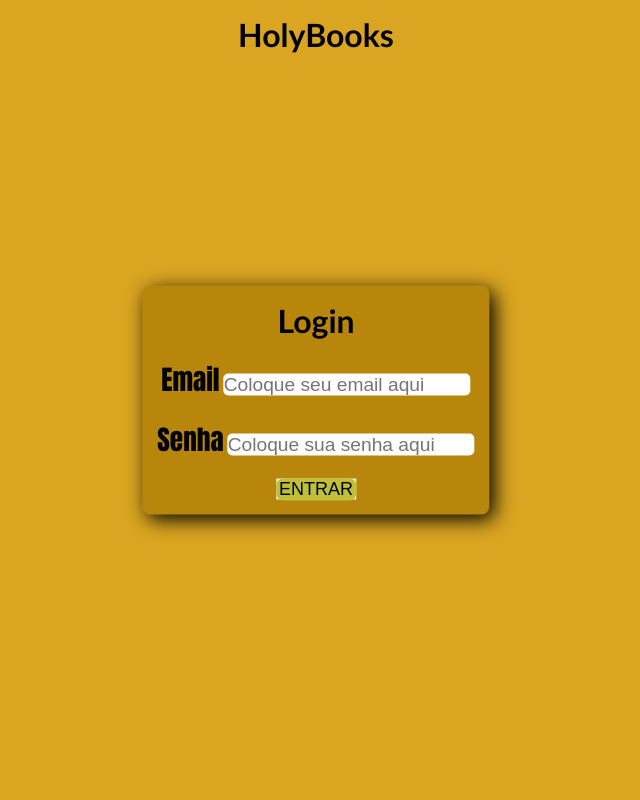
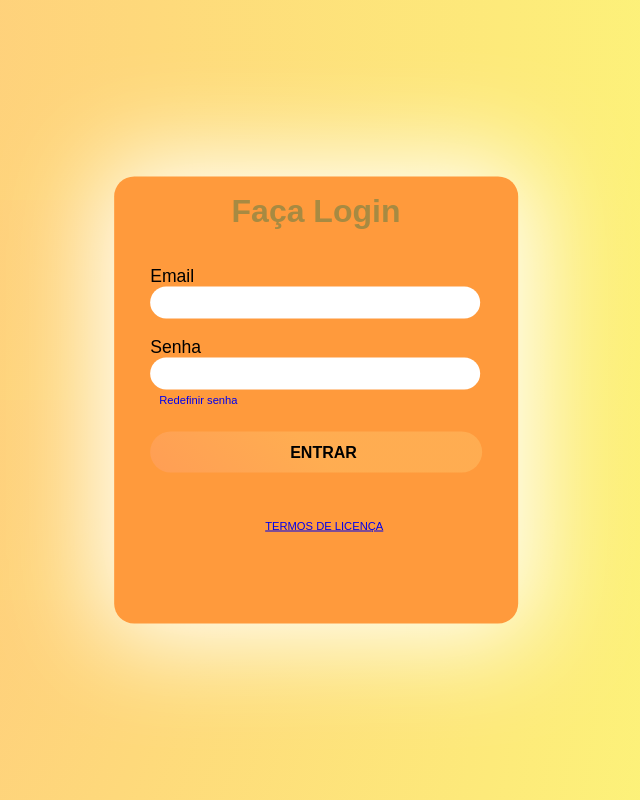
Before and after one commit to Pinheiro047/HolyBooks, a plain HTML site: page login.html in a window 1280 px wide. Shown: the whole page, without its empty margins (324-964 px from the left). Drawn offline with Linux system fonts and the light colour scheme.

Commit message:
login 100%

```diff
--- a/assets/css/login.css
+++ b/assets/css/login.css
@@ -1,48 +1,61 @@
 body{
-    background-color: #daa520;
-    font-family: 'Trebuchet MS';
+        background: radial-gradient(circle at 10% 20%, rgb(255, 200, 124) 0%, rgb(252, 251, 121) 90%);
+        font-family:Arial;
 }
 
-.holy{
-    text-align: center;
-    margin-top: 15px;
-
+.inicio_login{
+        background-color: #ff9a3c;
+        position: absolute;
+        top: 50%;
+        left: 50%;
+        transform: translate(-50%, -50%);
+        padding-left: 36px;
+        padding-top: 16px;
+        padding-right: 36px;
+        padding-bottom: 90px;
+        border-radius: 20px 20px 20px 20px;
+        box-shadow: white 1px 0 100px 15px;
 }
 
-.login{
-    background-color: #b8860b;
-    position: absolute;
-    padding-left: 15px;
-    padding-right: 15px;
-    padding-top: 15px;
-    padding-bottom: 15px;
-    border-radius: 8px;
-    top: 50%;
-    left: 50%;
-    transform: translate(-50%,-50%);
-    text-align: center;
-    box-shadow: 5px 5px 20px;
+.faca_login{
+        color: #a78a42;
+        text-align: center;
 }
 
 label{
-    font-size: 1.7rem;
-    font-family: Impact;
+        font-size: 1.1rem;
 }
 
 input{
-    border-radius: 5px;
-    border: none;
-    font-size: larger;
+        border-radius: 23px;
+        font-size: 0.8rem;
+        border: none;
+        width: 20rem;
+        height: 2rem;
+        padding-inline-start: 10px;
+}
+
+.redefinir{
+        font-size: 0.7rem;
+        text-decoration: none;
+        margin-left: 9px;
 }
 
 .entrar{
-    background-color: #c0c038;
-    color: black;
-    text-decoration: none;
-    padding-left: 2px;
-    padding-bottom: 2px;
-    padding-left: 3px;
-    padding-right: 3px;
-    font-size: large;
-    border-radius: 7px
+        background: linear-gradient(44.8deg, rgba(255, 136, 102, 0.67) -53.1%, rgba(255, 221, 136, 0.28) 49%);
+        padding-left: 100px;
+        padding-top: 12px;
+        padding-right: 125px;
+        padding-bottom: 12px;
+        border-radius: 25px;
+        text-decoration: none;
+        color: black;
+        padding-inline-start: 140px;
+        font-weight: bold;
 }
+
+
+.termos{
+        margin-left: 115px;
+        font-size: 0.7rem;
+}
--- a/assets/css/sobrenos.css
+++ b/assets/css/sobrenos.css
@@ -2,3 +2,7 @@
     text-align: center;
     font-size: 1.6rem;
 }
+
+.nos{
+    color: black;
+}
--- /dev/null
+++ b/assets/js/java.js
@@ -0,0 +1,5 @@
+let faca_login = document.getElementById('faca_login')
+
+faca_login.addEventListener('click', ()=>{
+
+})
--- a/login.html
+++ b/login.html
@@ -4,26 +4,31 @@
 	<meta charset="UTF-8">
 	<meta http-equiv="X-UA-Compatible" content="IE=edge">
 	<meta name="viewport" content="width=device-width, initial-scale=1.0">
+	<link rel="stylesheet" href="./assets/css/login.css">
 	<link rel="stylesheet" href="./assets/css/inicio.css">
-    <link rel="stylesheet" href="./assets/css/login.css">
-    <link rel="stylesheet" href="./assets/css/media.css">
+	<script src="./assets/js/java.js"></script>
+
 	<title>Document</title>
 </head>
 <body>
-
-
-        <h1 class="holy">HolyBooks</h1>
-    <div class="login">
-        <h1>Login</h1>
+	<main>
+	<div class="inicio_login">
+		<h1 class="faca_login">Faça Login</h1>
+		<br><br>
+		<label for="email"> Email</label>
 		<br>
-        <label for="email">Email</label>
-        <input type="email" id="email" placeholder="Coloque seu email aqui">
+		<input type="email" id="email">
+		<br><br>
+		<label for="senha"> Senha</label>
 		<br>
+		<input type="password" id="senha">
 		<br>
-        <label for="senha">Senha</label>
-        <input type="password" id="senha" placeholder="Coloque sua senha aqui">
-        <br><br>
-        <button><a class="entrar" href="index.html">ENTRAR</a></button>
+		<a class="redefinir" href="LINK_AQUI">Redefinir senha</a>
+		<br><br><br>
+		<a class="entrar" href="./index.html">ENTRAR</a>
+		<br><br><br><br>
+		<a class="termos" href="hi">TERMOS DE LICENÇA</a>
 	</div>
+</main>
 </body>
 </html>
```
Also changed, not shown: sobrenos.html (+5 -0 lines). Lines whose indentation alone changed are shown as unchanged.
